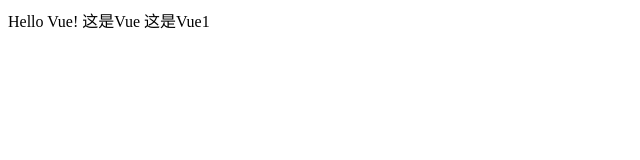
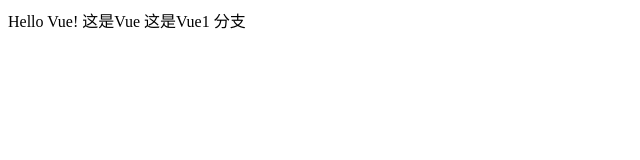
Before and after one commit to wangxuesong0910/vue, a plain HTML site: page index.html in a window 1280 px wide. Shown: the full height of the page, 0-640 px from the left. Drawn offline with Linux system fonts and the light colour scheme.

Commit message:
branch wxs commit

```diff
--- a/index.html
+++ b/index.html
@@ -12,6 +12,7 @@
         {{message}}
         {{info}}
         {{info1}}
+        {{branch}}
     </div>
 
     <script type="text/javascript">
@@ -20,7 +21,8 @@
             data: {
                 message: 'Hello Vue!',
                 info: "这是Vue",
-                info1:"这是Vue1"
+                info1:"这是Vue1",
+                branch:"分支"
             }
         });
     </script>
```
